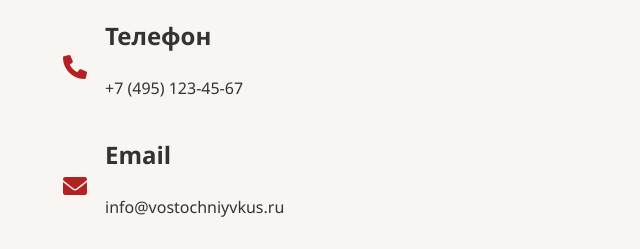
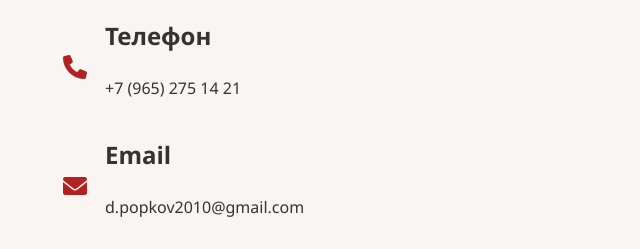
Before and after one commit to wellens-ru/sakur, a plain HTML site: page index.html in a window 1280 px wide. Shown: the part 6960-7209 px from the top of the page, 0-640 px from the left. Drawn offline with Linux system fonts and the light colour scheme.

Commit message:
Update index.html

```diff
--- a/index.html
+++ b/index.html
@@ -983,8 +983,8 @@
             <div class="contact-content">
                 <div class="contact-info">
                     <div class="contact-info-item"><i class="fas fa-map-marker-alt"></i><div><h3>Адрес</h3><p>ул. Восточная, 15, Москва</p></div></div>
-                    <div class="contact-info-item"><i class="fas fa-phone"></i><div><h3>Телефон</h3><p>+7 (495) 123-45-67</p></div></div>
-                    <div class="contact-info-item"><i class="fas fa-envelope"></i><div><h3>Email</h3><p>info@vostochniyvkus.ru</p></div></div>
+                    <div class="contact-info-item"><i class="fas fa-phone"></i><div><h3>Телефон</h3><p>+7 (965) 275 14 21</p></div></div>
+                    <div class="contact-info-item"><i class="fas fa-envelope"></i><div><h3>Email</h3><p>d.popkov2010@gmail.com</p></div></div>
                     <div class="contact-info-item"><i class="fas fa-clock"></i><div><h3>Часы работы</h3><p>Пн-Чт: 11:00 - 23:00<br>Пт-Сб: 11:00 - 00:00<br>Вс: 12:00 - 22:00</p></div></div>
                     <div class="map-placeholder"><i class="fas fa-map"></i> ул. Восточная, 15</div>
                 </div>
```
